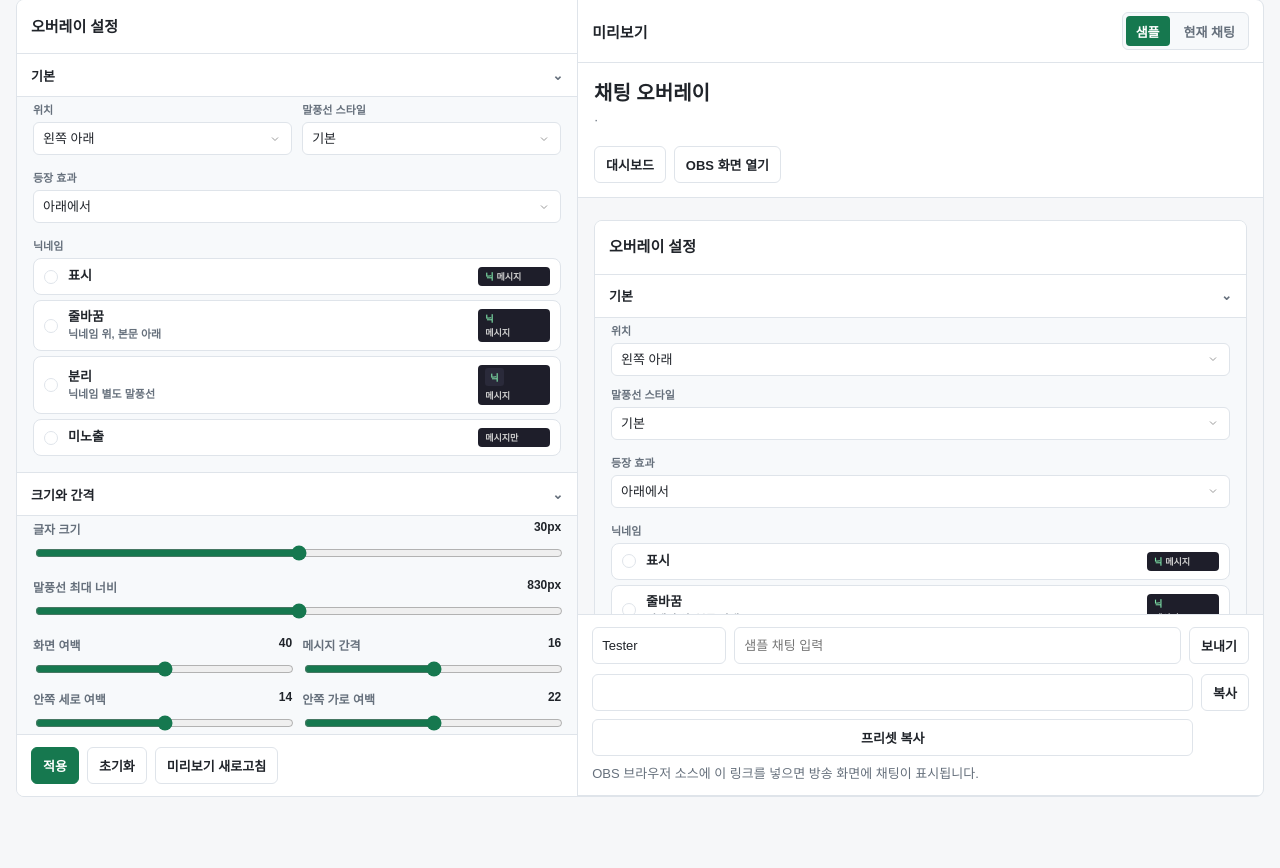
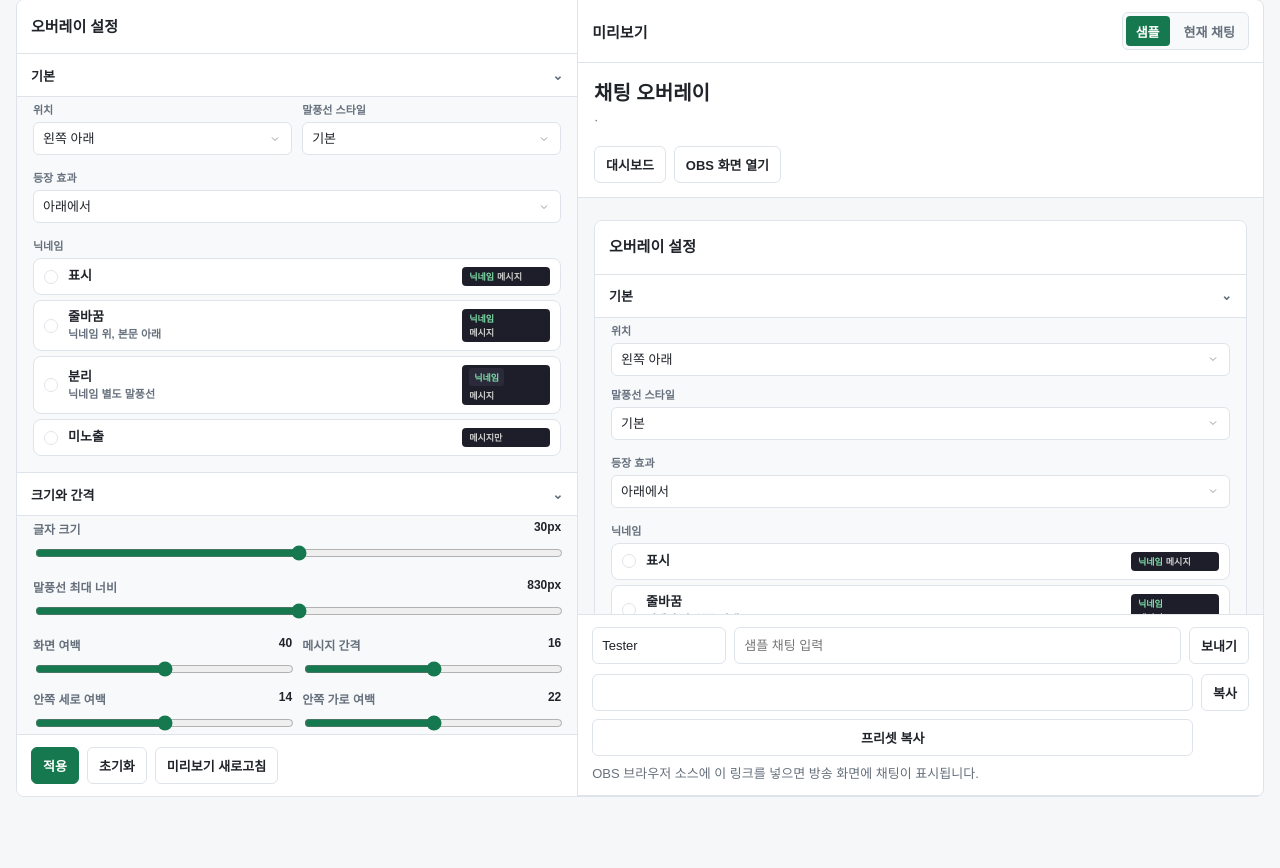
Before and after one commit to icelemonade0star/milkyway-bot, a Python web app: template app/templates/dashboard_overlay.html in a window 1280 px wide. Shown: the part 88-956 px from the top of the page. Run offline with Jinja, Linux system fonts and the light colour scheme; the template is opened without the code that fills it, so the values that code supplies are empty.

Commit message:
문구 조금 수정

```diff
--- a/app/static/css/dashboard_overlay.css
+++ b/app/static/css/dashboard_overlay.css
@@ -370,7 +370,7 @@ select:focus {
     display: flex;
     align-items: baseline;
     gap: 3px;
-    min-width: 72px;
+    min-width: 88px;
 }
 
 .rp-nick {
--- a/app/templates/dashboard_overlay.html
+++ b/app/templates/dashboard_overlay.html
@@ -80,7 +80,7 @@
                                                     <span class="radio-card-title">표시</span>
                                                 </span>
                                                 <span class="radio-preview">
-                                                    <span class="rp-nick">닉</span><span class="rp-msg">메시지</span>
+                                                    <span class="rp-nick">닉네임</span><span class="rp-msg">메시지</span>
                                                 </span>
                                             </span>
                                         </label>
@@ -93,7 +93,7 @@
                                                     <span class="radio-card-sub">닉네임 위, 본문 아래</span>
                                                 </span>
                                                 <span class="radio-preview is-wrap">
-                                                    <span class="rp-nick">닉</span><span class="rp-msg">메시지</span>
+                                                    <span class="rp-nick">닉네임</span><span class="rp-msg">메시지</span>
                                                 </span>
                                             </span>
                                         </label>
@@ -106,7 +106,7 @@
                                                     <span class="radio-card-sub">닉네임 별도 말풍선</span>
                                                 </span>
                                                 <span class="radio-preview is-separate">
-                                                    <span class="rp-nick-bubble"><span class="rp-nick">닉</span></span>
+                                                    <span class="rp-nick-bubble"><span class="rp-nick">닉네임</span></span>
                                                     <span class="rp-msg">메시지</span>
                                                 </span>
                                             </span>
```
